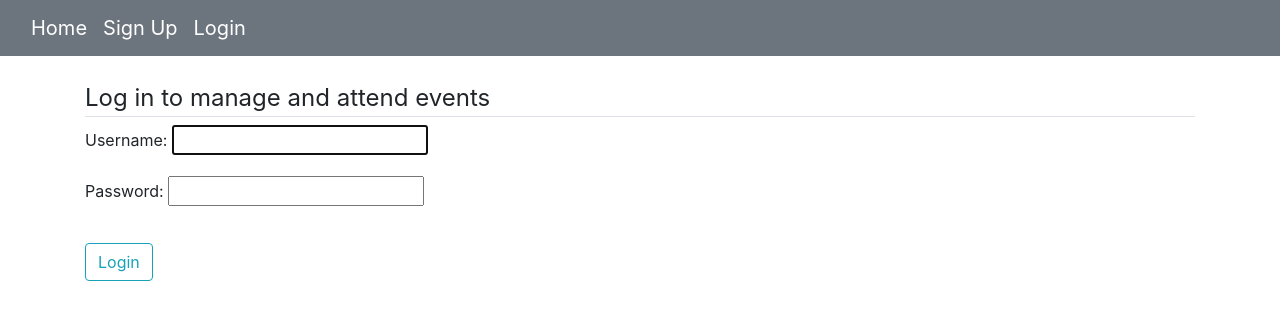
After one commit to gabrielecorbettabg/event_manager, a Django app: page /login/ in a window 1280 px wide. The commit adds this page. Shown: the top 320 px of the page. Run offline with Django 3.2, Linux system fonts and the light colour scheme; some libraries are stand-ins or nearby versions.

Commit message:
Add login and logout routes

```diff
--- a/event_manager/event_manager/settings.py
+++ b/event_manager/event_manager/settings.py
@@ -120,3 +120,5 @@ USE_TZ = True
 # https://docs.djangoproject.com/en/3.1/howto/static-files/
 
 STATIC_URL = '/static/'
+
+LOGIN_REDIRECT_URL = 'home'
--- a/event_manager/event_manager/templates/base.html
+++ b/event_manager/event_manager/templates/base.html
@@ -15,7 +15,12 @@
       <div class="container-fluid">
         <ul class="nav navbar-nav">
           <li><a class="navbar-brand" href="{% url 'home' %}">Home</a></li>
+          {% if not user.is_authenticated %}
           <li><a class="navbar-brand" href="{% url 'sign-up' %}">Sign Up</a></li>
+          <li><a class="navbar-brand" href="{% url 'login' %}">Login</a></li>
+          {% else %}
+          <li><a class="navbar-brand" href="{% url 'logout' %}">Logout</a></li>
+          {% endif %}
         </ul>
       </div>
     </nav>
--- a/event_manager/event_manager/urls.py
+++ b/event_manager/event_manager/urls.py
@@ -1,23 +1,11 @@
-"""event_manager URL Configuration
-
-The `urlpatterns` list routes URLs to views. For more information please see:
-    https://docs.djangoproject.com/en/3.1/topics/http/urls/
-Examples:
-Function views
-    1. Add an import:  from my_app import views
-    2. Add a URL to urlpatterns:  path('', views.home, name='home')
-Class-based views
-    1. Add an import:  from other_app.views import Home
-    2. Add a URL to urlpatterns:  path('', Home.as_view(), name='home')
-Including another URLconf
-    1. Import the include() function: from django.urls import include, path
-    2. Add a URL to urlpatterns:  path('blog/', include('blog.urls'))
-"""
 from django.contrib import admin
+from django.contrib.auth import views as auth_views
 from django.urls import path, include
 
 urlpatterns = [
     path('admin/', admin.site.urls),
     path('', include('events.urls')),
     path('users/', include('users.urls')),
+    path('login/', auth_views.LoginView.as_view(template_name='users/login.html'), name='login'),
+    path('logout/', auth_views.LogoutView.as_view(template_name='users/logout.html'), name='logout'),
 ]
--- /dev/null
+++ b/event_manager/users/templates/users/login.html
@@ -0,0 +1,15 @@
+{% extends "base.html" %}
+{% block content %}
+<div class="content-section">
+    <form method="POST">
+        {% csrf_token %}
+        <fieldset class="form-group">
+            <legend class="border-bottom">Log in to manage and attend events</legend>
+            {{form.as_p}}
+        </fieldset>
+        <div class="form-group">
+            <button class="btn btn-outline-info" type="submit">Login</button>
+        </div>
+    </form>
+</div>
+{% endblock %}
--- /dev/null
+++ b/event_manager/users/templates/users/logout.html
@@ -0,0 +1,6 @@
+{% extends "base.html" %}
+{% block content %}
+<div class="content-section">
+  <div class="alert alert-info">You have successfully logged out!</div>
+</div>
+{% endblock %}
```
